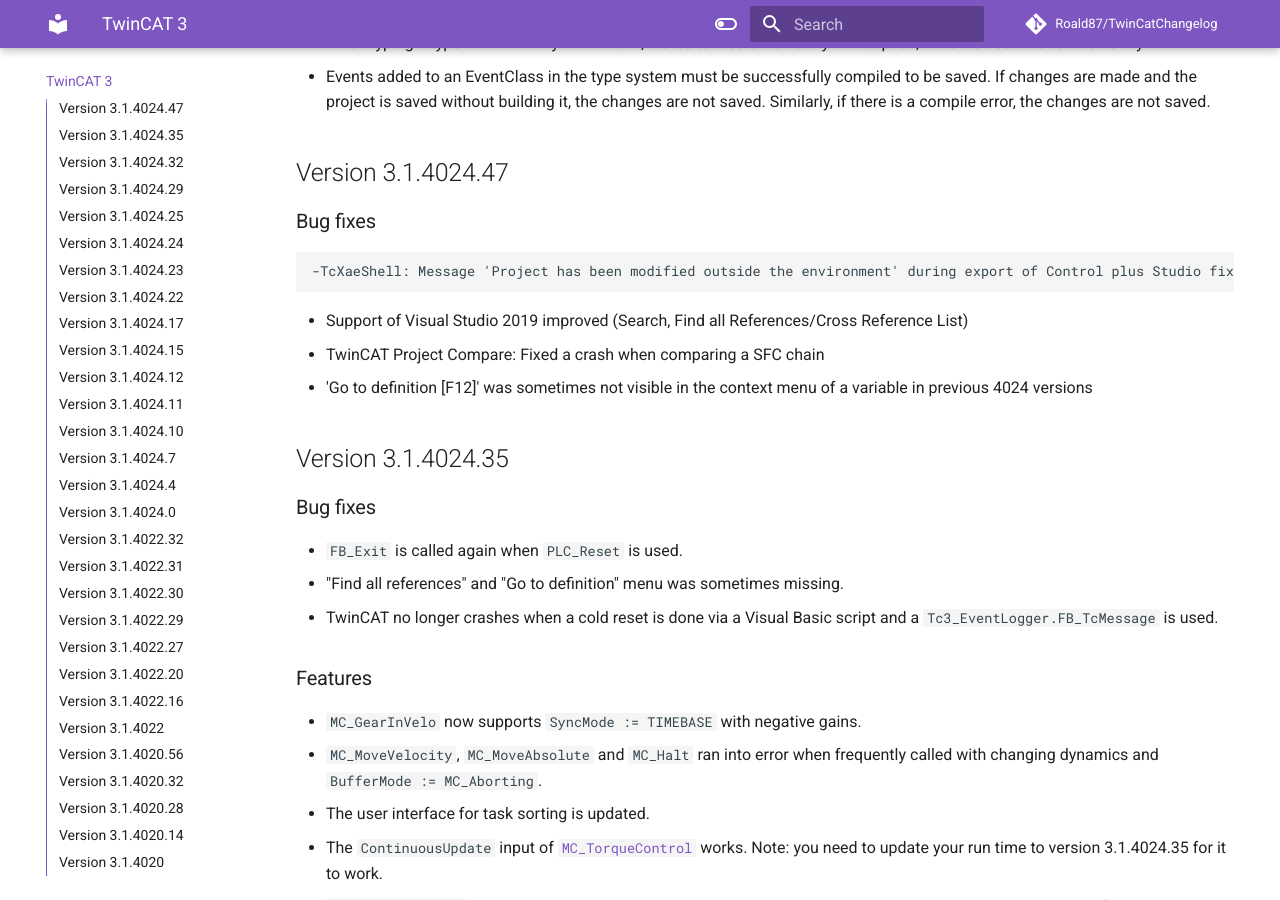
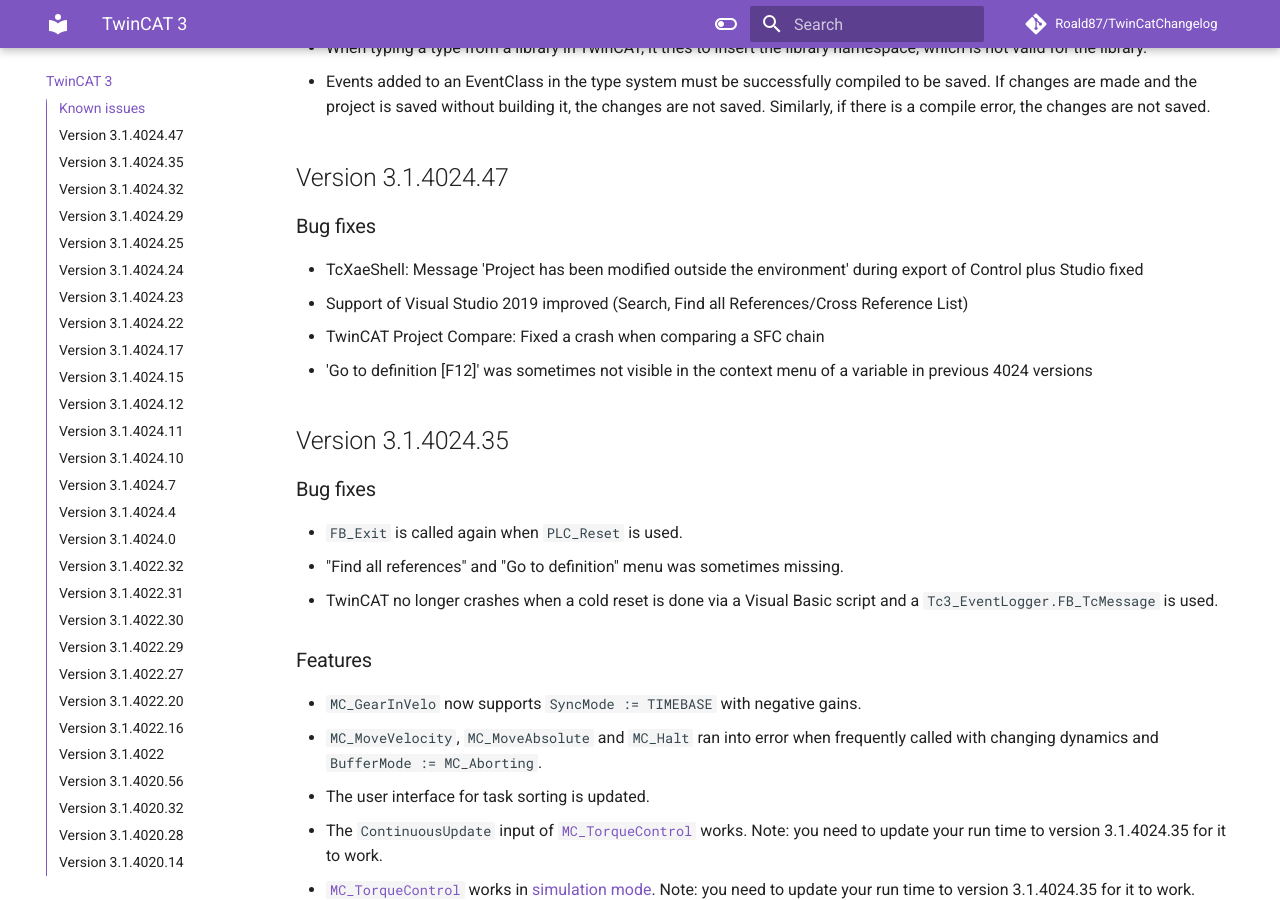
Before and after one commit to Roald87/TwinCatChangelog, an MkDocs documentation site: the page built from docs/tc3.md, in a window 1280 px wide and 900 px high, scrolled down 1224 px. Built offline with MkDocs 1.6.1 and Material for MkDocs 9.7.7, drawn with Linux system fonts in a browser that asks for light colours; comment, search, counter and statistics services are not loaded.

Commit message:
fix title and list formatting

```diff
--- a/docs/tc3.md
+++ b/docs/tc3.md
@@ -1,6 +1,6 @@
 # TwinCAT 3
 
-### Known issues
+## Known issues
 
 -   Sudden error message "The operation could not be completed. Unspecified error" in a TwinCAT project. Function block files, would have yellow triangle symbols with an exclamation mark next to them. Starting a new project would result in `_3S.CoDeSys.UserManagement.UserAuthentication`. Issue and fix reported [here](https://stackoverflow.com/questions/71649887/twincat-project-build-fails-with-unspecified-error)
 -   All versions of TwinCAT 3 have issues rendering dialogs and visual elements that rely on WinForms on high-DPI monitors. A work-around is to turn off DPI awareness for WinForms using the registry, see [here](https://www.mking.net/blog/using-the-winforms-designer-on-high-dpi-systems). Issues related to this:
@@ -26,8 +26,7 @@
 
 ### Bug fixes
 
-    -TcXaeShell: Message 'Project has been modified outside the environment' during export of Control plus Studio fixed
-
+-   TcXaeShell: Message 'Project has been modified outside the environment' during export of Control plus Studio fixed
 -   Support of Visual Studio 2019 improved (Search, Find all References/Cross Reference List)
 -   TwinCAT Project Compare: Fixed a crash when comparing a SFC chain
 -   'Go to definition [F12]' was sometimes not visible in the context menu of a variable in previous 4024 versions
```
